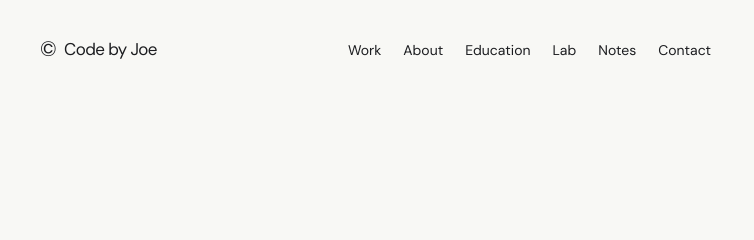
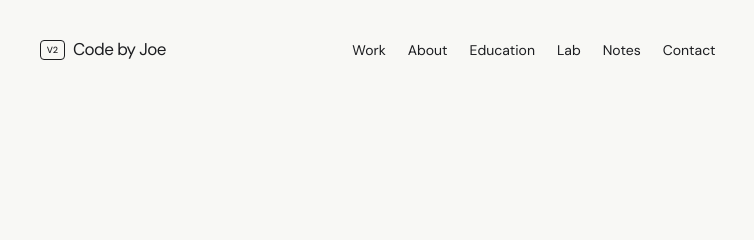
Before and after one commit to Joepikka/joe-kanjirathingal-portfolio-v2, a website with bundled scripts: page lab.html in a window 1280 px wide. Shown: the top 240 px of the page, 24-778 px from the left. Built offline with nearby package versions, Linux system fonts and the light colour scheme.

Commit message:
Publish independent Portfolio Version 2

```diff
--- a/enhancements.css
+++ b/enhancements.css
@@ -77,3 +77,4 @@ html:has(body.motion-paused){scroll-behavior:auto}
 }
 @media(max-width:720px){.hero-field-label{display:none}.hero-field{opacity:.16}.work-showcase .project-list{grid-template-columns:1fr;gap:30px}.work-showcase .project-row h3{font-size:28px}.row-image{padding:26px;aspect-ratio:1.3}.row-image img{max-height:290px}.work-section .section-heading{padding-bottom:30px}}
 @media(prefers-reduced-motion:reduce){.spotlight-cursor{display:none}.hero-field{transform:none!important}.reading-progress{display:none}}
+.wordmark .copyright.version-badge{display:inline-grid;place-items:center;width:25px;height:20px;border:1px solid currentColor;border-radius:4px;font-size:9px;font-weight:500;letter-spacing:.02em;transform:none}
--- a/package.json
+++ b/package.json
@@ -1,6 +1,6 @@
 {
-  "name": "joe-portfolio-interactive-preview",
-  "version": "1.0.0",
+  "name": "joe-kanjirathingal-portfolio-v2",
+  "version": "2.0.0",
   "private": true,
   "type": "module",
   "scripts": {
--- a/src/enhancements.js
+++ b/src/enhancements.js
@@ -4,6 +4,11 @@ import {initMotion} from './motion.js';
 if(document.readyState==='loading') await new Promise(resolve=>document.addEventListener('DOMContentLoaded',resolve,{once:true}));
 
 const projects = window.portfolioProjects || [];
+document.title += ' · Portfolio V2';
+const versionMark=document.querySelector('.wordmark .copyright');
+if(versionMark){versionMark.textContent='V2';versionMark.classList.add('version-badge');}
+const wordmark=document.querySelector('.wordmark');
+if(wordmark)wordmark.setAttribute('aria-label','Joe Kanjirathingal, Portfolio Version 2, home');
 const icon = {
   search:'<svg viewBox="0 0 24 24" aria-hidden="true"><circle cx="10.5" cy="10.5" r="6.5"/><path d="m16 16 4 4"/></svg>',
   sun:'<svg viewBox="0 0 24 24" aria-hidden="true"><circle cx="12" cy="12" r="4"/><path d="M12 2v2m0 16v2M2 12h2m16 0h2M5 5l1.5 1.5m11 11L19 19M5 19l1.5-1.5m11-11L19 5"/></svg>'
```
Also changed, not shown: README.md, 1 other file.
